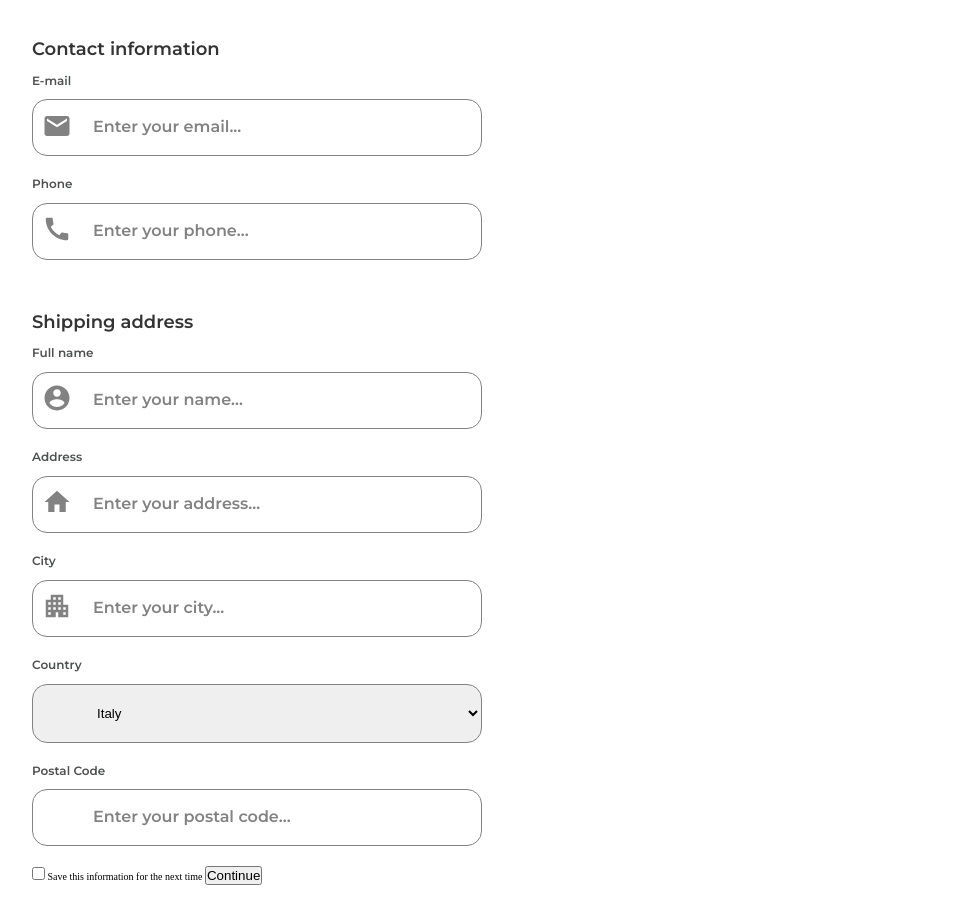
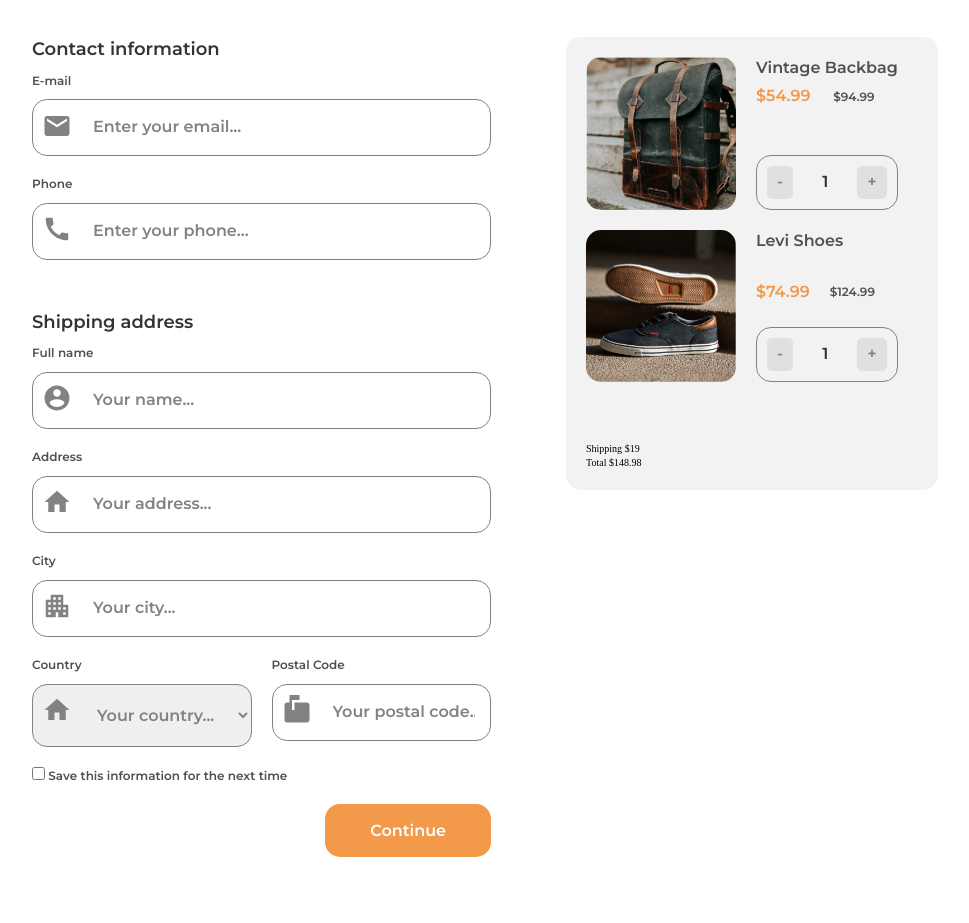
Before and after one commit to fedehub93/checkout-page, a website: page index.html in a window 1280 px wide. Shown: the part 103-1026 px from the top of the page, without its empty margins (158-1127 px from the left). Drawn offline with Linux system fonts and the light colour scheme.

Commit message:
Feature added cart box

```diff
--- a/index.html
+++ b/index.html
@@ -22,7 +22,11 @@
           <h2 class="heading-2 u-mb-xsmall">Contact information</h2>
           <div class="input-group">
             <label for="email" class="input-group__label">E-mail</label>
-                        <svg xmlns="http://www.w3.org/2000/svg" viewBox="0 0 24 24" class="input-group__icon">
+            <svg
+              xmlns="http://www.w3.org/2000/svg"
+              viewBox="0 0 24 24"
+              class="input-group__icon"
+            >
               <path d="M0 0h24v24H0z" fill="none" />
               <path
                 d="M20 4H4c-1.1 0-1.99.9-1.99 2L2 18c0 1.1.9 2 2 2h16c1.1 0 2-.9 2-2V6c0-1.1-.9-2-2-2zm0 4l-8 5-8-5V6l8 5 8-5v2z"
@@ -38,7 +42,11 @@
           </div>
           <div class="input-group">
             <label for="phone" class="input-group__label">Phone</label>
-                        <svg xmlns="http://www.w3.org/2000/svg" viewBox="0 0 24 24" class="input-group__icon">
+            <svg
+              xmlns="http://www.w3.org/2000/svg"
+              viewBox="0 0 24 24"
+              class="input-group__icon"
+            >
               <path d="M0 0h24v24H0z" fill="none" />
               <path
                 d="M20.01 15.38c-1.23 0-2.42-.2-3.53-.56-.35-.12-.74-.03-1.01.24l-1.57 1.97c-2.83-1.35-5.48-3.9-6.89-6.83l1.95-1.66c.27-.28.35-.67.24-1.02-.37-1.11-.56-2.3-.56-3.53 0-.54-.45-.99-.99-.99H4.19C3.65 3 3 3.24 3 3.99 3 13.28 10.73 21 20.01 21c.71 0 .99-.63.99-1.18v-3.45c0-.54-.45-.99-.99-.99z"
@@ -57,7 +65,11 @@
           <h2 class="heading-2 u-mb-xsmall">Shipping address</h2>
           <div class="input-group">
             <label for="name" class="input-group__label">Full name</label>
-                        <svg xmlns="http://www.w3.org/2000/svg" viewBox="0 0 24 24" class="input-group__icon">
+            <svg
+              xmlns="http://www.w3.org/2000/svg"
+              viewBox="0 0 24 24"
+              class="input-group__icon"
+            >
               <path d="M0 0h24v24H0z" fill="none" />
               <path
                 d="M12 2C6.48 2 2 6.48 2 12s4.48 10 10 10 10-4.48 10-10S17.52 2 12 2zm0 3c1.66 0 3 1.34 3 3s-1.34 3-3 3-3-1.34-3-3 1.34-3 3-3zm0 14.2c-2.5 0-4.71-1.28-6-3.22.03-1.99 4-3.08 6-3.08 1.99 0 5.97 1.09 6 3.08-1.29 1.94-3.5 3.22-6 3.22z"
@@ -66,21 +78,25 @@
             <input
               type="text"
               class="input-group__text"
-                            placeholder="Enter your name..."
+              placeholder="Your name..."
               name="name"
               id="name"
             />
           </div>
           <div class="input-group">
             <label for="address" class="input-group__label">Address</label>
-                        <svg xmlns="http://www.w3.org/2000/svg" viewBox="0 0 24 24" class="input-group__icon">
+            <svg
+              xmlns="http://www.w3.org/2000/svg"
+              viewBox="0 0 24 24"
+              class="input-group__icon"
+            >
               <path d="M0 0h24v24H0z" fill="none" />
               <path d="M10 20v-6h4v6h5v-8h3L12 3 2 12h3v8z" />
             </svg>
             <input
               type="text"
               class="input-group__text"
-                            placeholder="Enter your address..."
+              placeholder="Your address..."
               name="address"
               id="address"
             />
@@ -103,40 +119,101 @@
             <input
               type="text"
               class="input-group__text"
-                            placeholder="Enter your city..."
+              placeholder="Your city..."
               name="city"
               id="city"
             />
           </div>
+          <div class="input-row">
             <div class="input-group">
               <label for="country" class="input-group__label">Country</label>
-                        <select
-                            name="country"
-                            aria-placeholder="Your country..."
-                            id="country"
-                            class="input-group__select"
+              <svg
+                xmlns="http://www.w3.org/2000/svg"
+                viewBox="0 0 24 24"
+                class="input-group__icon"
               >
+                <path d="M0 0h24v24H0z" fill="none" />
+                <path d="M10 20v-6h4v6h5v-8h3L12 3 2 12h3v8z" />
+              </svg>
+              <select name="country" id="country" class="input-group__select">
+                <option value="" disabled selected>Your country...</option>
                 <option value="Italy">Italy</option>
               </select>
             </div>
             <div class="input-group">
-                        <label for="postalCode" class="input-group__label">Postal Code</label>
+              <label for="postalCode" class="input-group__label"
+                >Postal Code</label
+              >
+              <svg
+                xmlns="http://www.w3.org/2000/svg"
+                viewBox="0 0 24 24"
+                class="input-group__icon"
+              >
+                <path d="M-618-3000H782V600H-618zM0 0h24v24H0z" fill="none" />
+                <path
+                  d="M20 6H10v6H8V4h6V0H6v6H4c-1.1 0-2 .9-2 2v12c0 1.1.9 2 2 2h16c1.1 0 2-.9 2-2V8c0-1.1-.9-2-2-2z"
+                />
+              </svg>
               <input
                 type="number"
                 class="input-group__number"
-                            placeholder="Enter your postal code..."
+                placeholder="Your postal code..."
                 name="postalCode"
                 id="postalCode"
               />
             </div>
-                    <label for="saveInfo">
+          </div>
+          <div class="input-group">
+            <label for="saveInfo" class="save-info">
               <input type="checkbox" name="saveInfo" id="saveInfo" />
               Save this information for the next time
             </label>
+          </div>
+          <div class="input-row u-flex-row-reverse">
             <button class="btn btn--orange">Continue</button>
           </div>
         </div>
-            <div class="checkout__cart"></div>
+      </div>
+      <div class="checkout__cart">
+        <div class="cart">
+          <div class="cart__product">
+            <img src="img/photo1.png" alt="Product 1" class="cart__img" />
+            <h3 class="cart__name">Vintage Backbag</h3>
+            <div class="cart__price">
+              <span class="cart__price cart__price--discounted">$54.99</span>
+              <span class="cart__price cart__price--total">$94.99</span>
+            </div>
+            <div class="cart__quantity-box">
+              <span class="btn-quantity">-</span>
+              <span class="cart__quantity">1</span>
+              <span class="btn-quantity">+</span>
+            </div>
+          </div>
+          <div class="cart__product">
+            <img src="img/photo2.png" alt="Product 2" class="cart__img" />
+            <h3 class="cart__name">Levi Shoes</h3>
+            <div class="cart__price-box">
+              <span class="cart__price cart__price--discounted">$74.99</span>
+              <span class="cart__price cart__price--total">$124.99</span>
+            </div>
+            <div class="cart__quantity-box">
+              <span class="btn-quantity">-</span>
+              <span class="cart__quantity">1</span>
+              <span class="btn-quantity">+</span>
+            </div>
+          </div>
+          <div class="cart__summary">
+              <div class="cart__summury-shipping">
+                  <span>Shipping</span>
+                  <span>$19</span>
+              </div>
+              <div class="cart__summry-total">
+                  <span>Total</span>
+                  <span>$148.98</span>
+              </div>
+          </div>
+        </div>
+      </div>
     </div>
   </body>
 </html>
--- a/sass/_base.scss
+++ b/sass/_base.scss
@@ -4,7 +4,11 @@
     --color-gray-1: #828282;
     --color-gray-2: #4e5150;
     --color-gray-3: #333;
+    --color-gray-4: #4F4F4F;
+    --color-gray-5: #F2F2F2;
+    --color-gray-6: #E0E0E0;
     --color-orange: #f2994a;
+    --color-white: #FFFFFF;
 }
 
 *,
--- a/sass/_components.scss
+++ b/sass/_components.scss
@@ -1,23 +1,32 @@
 //INPUT GROUP
+.input-row {
+    display: flex;
+}
+
 .input-group {
     position: relative;
+    width: 100%;
 
     &:not(:last-child) {
         margin-bottom: 2rem;
+        margin-right: 2rem;
     }
 
-    & input,
-    select {
-        padding: 2rem 6rem;
+    & input[type="text"],
+    & input[type="email"],
+    & input[type="number"],
+    & select {
+        padding: 2rem 0 2rem 6rem;
         border-radius: 1.5rem;
         width: 100%;
         border: 1px solid var(--color-gray-1);
+    }
 
-        &::placeholder {
-            font-family: "Montserrat", sans-serif;
-            font-size: 1.6rem;
-            color: var(--color-gray-1);
-        }
+    select,
+    ::placeholder {
+        font-family: "Montserrat", sans-serif;
+        font-size: 1.6rem;
+        color: var(--color-gray-1);
     }
 
     &__label {
@@ -37,6 +46,107 @@
         fill: var(--color-gray-1);
     }
 
-    &__text {
+}
+
+.save-info {
+    @extend %montserrat-600;
+    font-size: 1.2rem;
+    color: var(--color-gray-4);
+}
+
+
+//BUTTON
+.btn {
+    @extend %montserrat-600;
+    display: block;
+    font-size: 1.6rem;
+    color: var(--color-white);
+    padding: 1.7rem 4.5rem;
+    border: none;
+    border-radius: 1.5rem;
+    outline: none;
+    cursor: pointer;
+
+    &--orange {
+        background-color: var(--color-orange);
     }
 }
+
+.btn-quantity {
+    @extend %montserrat-600;
+    font-size: 1.6rem;
+    display: block;
+    padding: 0.5rem 1rem;
+    border-radius: .5rem;
+    color: var(--color-gray-1);
+    background-color: var(--color-gray-6);
+
+    cursor: pointer;
+}
+
+//CART
+
+.cart {
+    padding: 2rem 4rem 2rem 2rem;
+    background-color: var(--color-gray-5);
+    border-radius: 1.5rem;
+
+    &__product {
+        &:not(:nth-last-child(2)) { margin-bottom: 2rem; }
+        &:nth-last-child(2) { margin-bottom: 6rem; }
+
+        display: grid;
+        grid-template-columns: max-content minmax(max-content, 50%);
+        grid-template-rows: max-content 1fr max-content;
+        column-gap: 2rem;
+    }
+
+    &__img {
+        grid-row: 1 / -1;
+        width: 15rem;
+        height: auto;
+        border-radius: 1.5rem;
+    }
+
+    &__name {
+        @extend %montserrat-600;
+        font-size: 1.6rem;
+        color: var(--color-gray-2);
+        margin-bottom: .5rem;
+    }
+
+    &__price-box {
+        display: flex;
+        align-items: center;
+    }
+
+    &__price {
+        @extend %montserrat-600;
+        &:not(:last-child) { margin-right: 2rem; }
+        &--discounted {
+            font-size: 1.6rem;
+            color: var(--color-orange);
+        }
+
+        &--total {
+            font-size: 1.2rem;
+            color: var(--color-gray-2);
+        }
+    }
+
+    &__quantity-box {
+        padding: 1rem;
+        border: 1px solid var(--color-gray-1);
+        border-radius: 1.5rem;
+
+        display: flex;
+        justify-content: space-between;
+        align-items: center;
+    }
+
+    &__quantity {
+        @extend %montserrat-600;
+        font-size: 1.6rem;
+        color: var(--color-gray-3)
+    }
+}
--- a/sass/_page.scss
+++ b/sass/_page.scss
@@ -1,6 +1,8 @@
 .checkout {
     display: grid;
-    grid-template-columns: repeat(2, 1fr);
+    grid-template-columns: minmax(max-content, 60%) 1fr;
+    column-gap: 7.5rem;
+
     &__info {
     }
 
--- a/sass/_utilities.scss
+++ b/sass/_utilities.scss
@@ -7,3 +7,7 @@
 .u-mb-medium {
     margin-bottom: 4rem;
 }
+
+.u-flex-row-reverse {
+    flex-direction: row-reverse;
+}
```
Also changed, not shown: css/style.css. Lines whose indentation alone changed are shown as unchanged.
